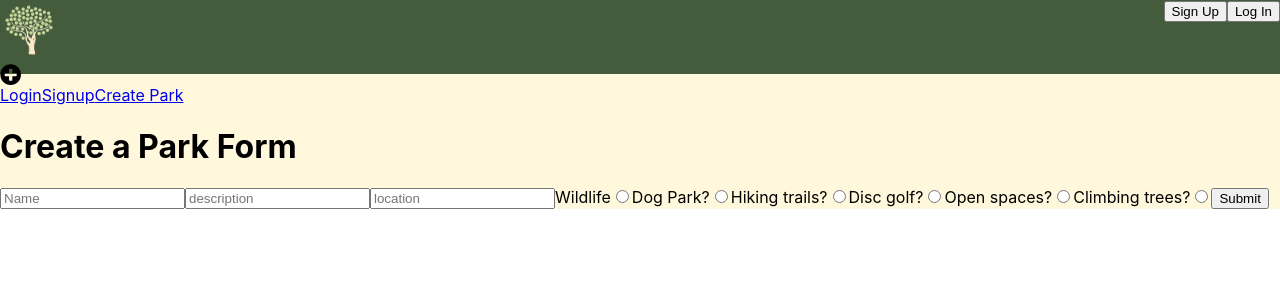
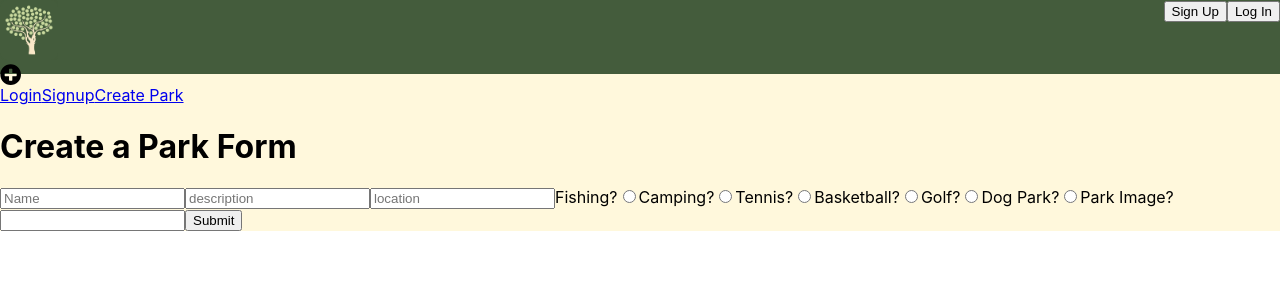
Before and after one commit to LocalParkPassport/FrontEnd, a React (Create React App) app: page /create in a window 1280 px wide. Shown: the top 300 px of the page. Built offline with nearby package versions, Linux system fonts and the light colour scheme.

Commit message:
Fixed .post form labels and added img field

```diff
--- a/src/Components/CreatePark.js
+++ b/src/Components/CreatePark.js
@@ -50,28 +50,32 @@ const CreatePark = (props) => {
                 <input onChange={handleChange} type="text" placeholder="description" name="description" value={inputs.description} />
                 <input onChange={handleChange} type="text" placeholder="location" name="location" value={inputs.location} />
                 <label>
-                    Wildlife
+                    Fishing?
                 <input onChange={handleChange} type="radio" name="fishing" value={inputs.fishing} />
                 </label>
                 <label>
-                    Dog Park?
+                    Camping?
                     <input onChange={handleChange} type="radio" name="camping" value={inputs.camping} />
                 </label>
                 <label>
-                    Hiking trails?
+                    Tennis?
                     <input onChange={handleChange} type="radio" name="tennis" value={inputs.tennis} />
                 </label>
                 <label>
-                    Disc golf?
+                    Basketball?
                     <input onChange={handleChange} type="radio" name="basketball" value={inputs.basketball} />
                 </label>
                 <label>
-                    Open spaces?
+                    Golf?
                     <input onChange={handleChange} type="radio" name="golf" value={inputs.golf} />
                 </label>
                 <label>
-                    Climbing trees?
+                    Dog Park?
                     <input onChange={handleChange} type="radio" name="dogPark" value={inputs.dogPark} />
+                </label>
+                <label>
+                    Park Image?
+                    <input onChange={handleChange} type="text" name="img" value={inputs.img} />
                 </label>
                 <button type="submit">Submit</button>
             </form>
```
